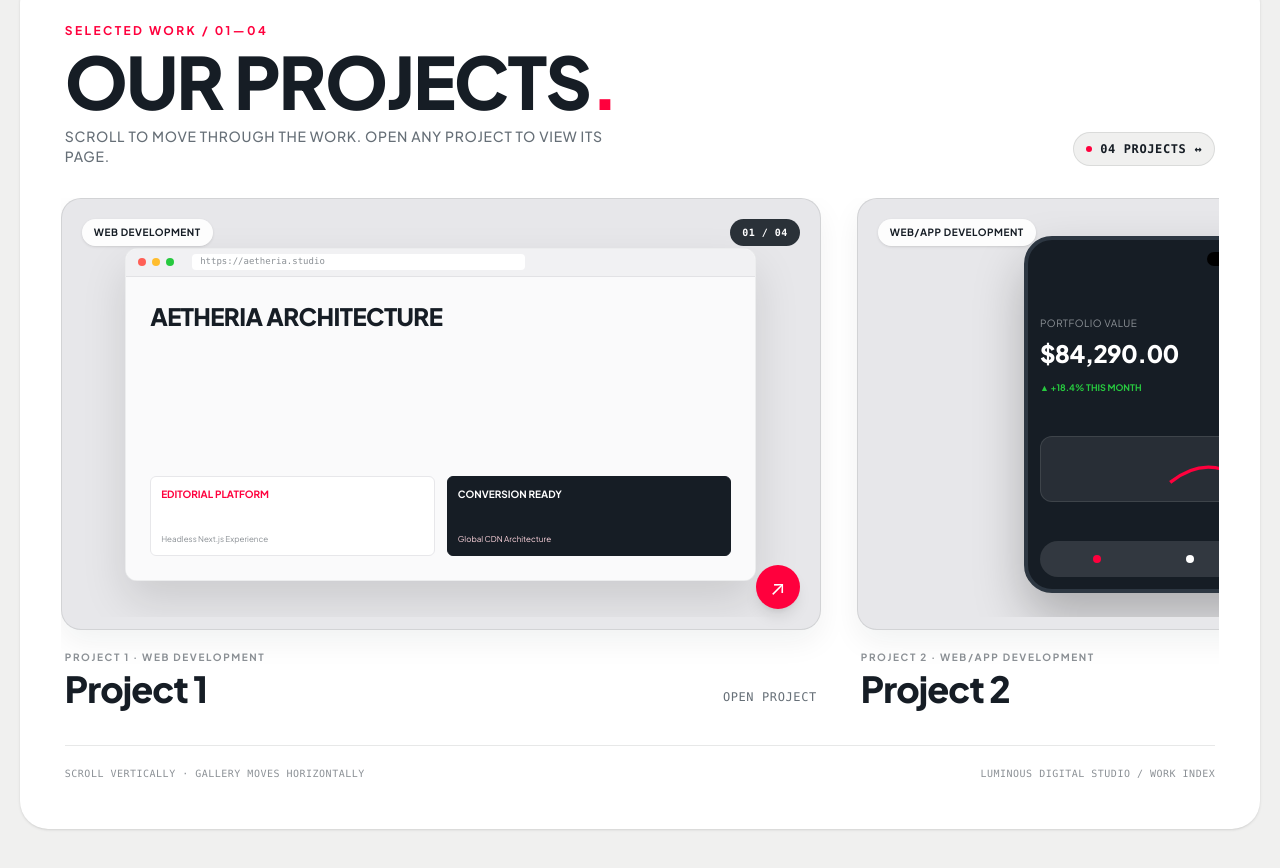
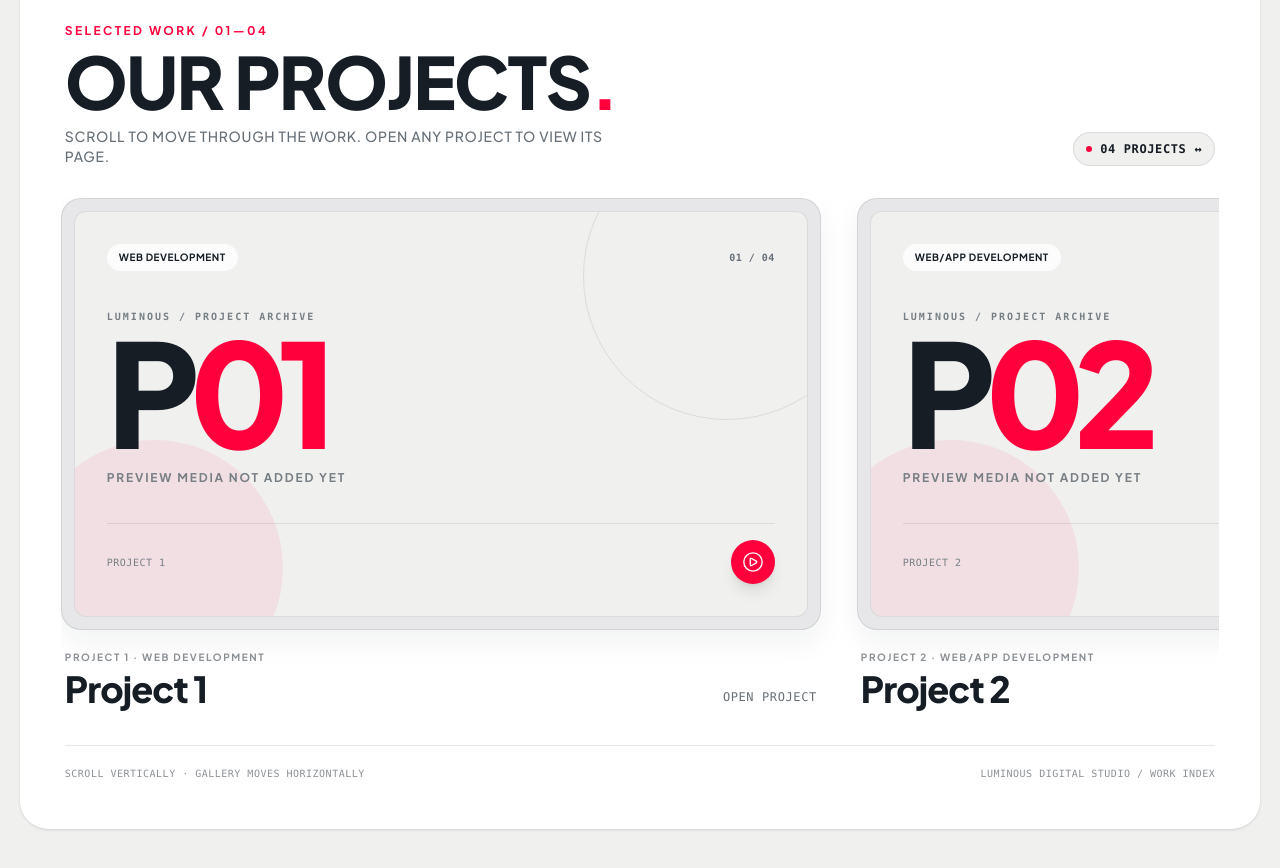
Before and after one commit to sujalsonavane/Digital-media-website-, a Next.js app: page / in a window 1280 px wide. Shown: the part 4042-4910 px from the top of the page. Built offline with nearby package versions, Linux system fonts and the light colour scheme.

Commit message:
ui: replace concept thumbnails with neutral project placeholders

```diff
--- a/src/components/agency/ProjectsSection.tsx
+++ b/src/components/agency/ProjectsSection.tsx
@@ -2,37 +2,10 @@
 
 import React, { useRef } from 'react';
 import Link from 'next/link';
+import { CirclePlay } from 'lucide-react';
 import { projectsData } from '@/data/projects';
-import WebMockupArt from './art/WebMockupArt';
-import AppMockupArt from './art/AppMockupArt';
-import VideoMockupArt from './art/VideoMockupArt';
-import AnalyticsMockupArt from './art/AnalyticsMockupArt';
-import { ArtDirectionType } from '@/types/agency';
 import { gsap } from '@/utils/motion';
 import { useGSAP } from '@gsap/react';
-import GooeyDistortionView from './GooeyDistortionView';
-
-const PROJECT_IMAGES: Record<ArtDirectionType, string> = {
-  web: '/images/projects/web-aetheria.svg',
-  app: '/images/projects/app-orbital.svg',
-  video: '/images/projects/video-lumina.svg',
-  analytics: '/images/projects/analytics-synthesis.svg',
-};
-
-const renderArtComponent = (type: ArtDirectionType) => {
-  switch (type) {
-    case 'web':
-      return <WebMockupArt />;
-    case 'app':
-      return <AppMockupArt />;
-    case 'video':
-      return <VideoMockupArt />;
-    case 'analytics':
-      return <AnalyticsMockupArt />;
-    default:
-      return null;
-  }
-};
 
 export const ProjectsSection: React.FC = () => {
   const sectionRef = useRef<HTMLElement>(null);
@@ -123,26 +96,47 @@
                 className="group block h-full rounded-[var(--r-card)] focus-visible:outline focus-visible:outline-2 focus-visible:outline-offset-4 focus-visible:outline-[#ff003d]"
               >
                 <div className="relative h-[clamp(280px,44vh,380px)] overflow-hidden rounded-[var(--r-card)] border border-[#161d25]/10 bg-[#e7e7ea] p-3 shadow-[0_12px_30px_rgba(22,29,37,0.06)] transition-[box-shadow,transform] duration-300 group-hover:-translate-y-1 group-hover:shadow-[0_22px_44px_rgba(22,29,37,0.14)] sm:h-[clamp(320px,48vh,440px)] md:h-[clamp(340px,54vh,540px)]">
-                  <div className="flex h-full w-full items-center justify-center overflow-hidden rounded-[calc(var(--r-card)-8px)]">
-                    <div className="h-full w-full transition-transform duration-500 ease-out group-hover:scale-[1.025]">
-                      <GooeyDistortionView
-                        imageSrc={PROJECT_IMAGES[project.artType]}
-                        alt={`${project.title} preview`}
-                        fallbackComponent={renderArtComponent(project.artType)}
-                        intensity={0.65}
-                        chromatic={0.7}
-                        radius={0.42}
-                      />
+                  <div className="relative flex h-full flex-col justify-between overflow-hidden rounded-[calc(var(--r-card)-8px)] border border-[#161d25]/10 bg-[#f0f0ef] p-5 sm:p-7 md:p-8">
+                    <div
+                      className="pointer-events-none absolute -right-16 -top-20 h-56 w-56 rounded-full border-[1px] border-[#161d25]/10 transition-transform duration-700 group-hover:scale-110 sm:h-72 sm:w-72"
+                      aria-hidden="true"
+                    />
+                    <div
+                      className="pointer-events-none absolute -bottom-20 -left-12 h-48 w-48 rounded-full bg-[#ff003d]/[0.07] transition-transform duration-700 group-hover:scale-110 sm:h-64 sm:w-64"
+                      aria-hidden="true"
+                    />
+
+                    <div className="relative flex items-center justify-between gap-3">
+                      <span className="rounded-full bg-white/80 px-3 py-1.5 text-[10px] font-bold uppercase tracking-wider text-[#161d25]">
+                        {project.category}
+                      </span>
+                      <span className="font-mono text-[10px] font-bold tracking-wider text-[#666f77]">
+                        {String(index + 1).padStart(2, '0')} / {String(projectsData.length).padStart(2, '0')}
+                      </span>
+                    </div>
+
+                    <div className="relative py-6">
+                      <p className="text-[10px] font-mono font-bold uppercase tracking-[0.2em] text-[#777f85]">
+                        Luminous / Project archive
+                      </p>
+                      <p className="mt-2 font-display text-[clamp(5rem,12vw,9rem)] font-extrabold leading-[0.82] tracking-[-0.08em] text-[#161d25]">
+                        P<span className="text-[#ff003d]">{String(index + 1).padStart(2, '0')}</span>
+                      </p>
+                      <p className="mt-5 text-[10px] font-bold uppercase tracking-[0.15em] text-[#777f85] sm:text-xs">
+                        Preview media not added yet
+                      </p>
+                    </div>
+
+                    <div className="relative flex items-center justify-between border-t border-[#161d25]/10 pt-4">
+                      <span className="text-[10px] font-mono uppercase tracking-wider text-[#777f85]">
+                        Project {index + 1}
+                      </span>
+                      <span className="flex h-11 w-11 items-center justify-center rounded-full bg-[#ff003d] text-white shadow-lg transition-transform duration-300 group-hover:scale-110 group-hover:rotate-6">
+                        <CirclePlay size={22} strokeWidth={1.5} aria-hidden="true" />
+                      </span>
                     </div>
                   </div>
-
-                  <span className="absolute left-5 top-5 rounded-full bg-white/90 px-3 py-1.5 text-[10px] font-bold uppercase tracking-wider text-[#161d25] shadow-sm backdrop-blur">
-                    {project.category}
-                  </span>
-                  <span className="absolute right-5 top-5 rounded-full bg-[#161d25]/90 px-3 py-1.5 font-mono text-[10px] font-bold tracking-wider text-white backdrop-blur">
-                    {String(index + 1).padStart(2, '0')} / {String(projectsData.length).padStart(2, '0')}
-                  </span>
-                  <span className="absolute bottom-5 right-5 flex h-11 w-11 items-center justify-center rounded-full bg-[#ff003d] text-xl text-white shadow-lg transition-transform duration-300 group-hover:rotate-45 group-hover:scale-110">
+                  <span className="absolute bottom-5 right-5 flex h-10 w-10 translate-x-1 -translate-y-1 items-center justify-center rounded-full bg-[#161d25] text-lg text-white opacity-0 transition-all duration-300 group-hover:translate-x-0 group-hover:translate-y-0 group-hover:opacity-100">
                     ↗
                   </span>
                 </div>
```
